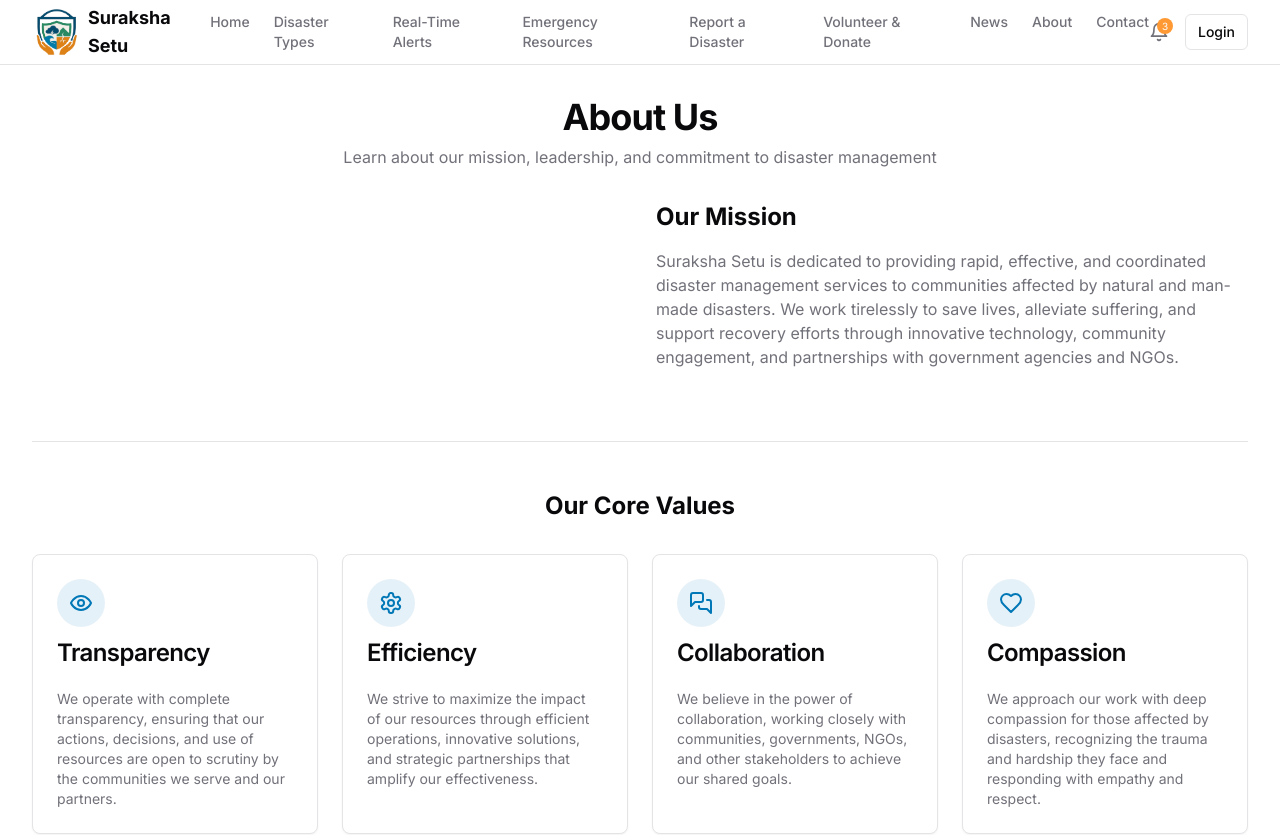
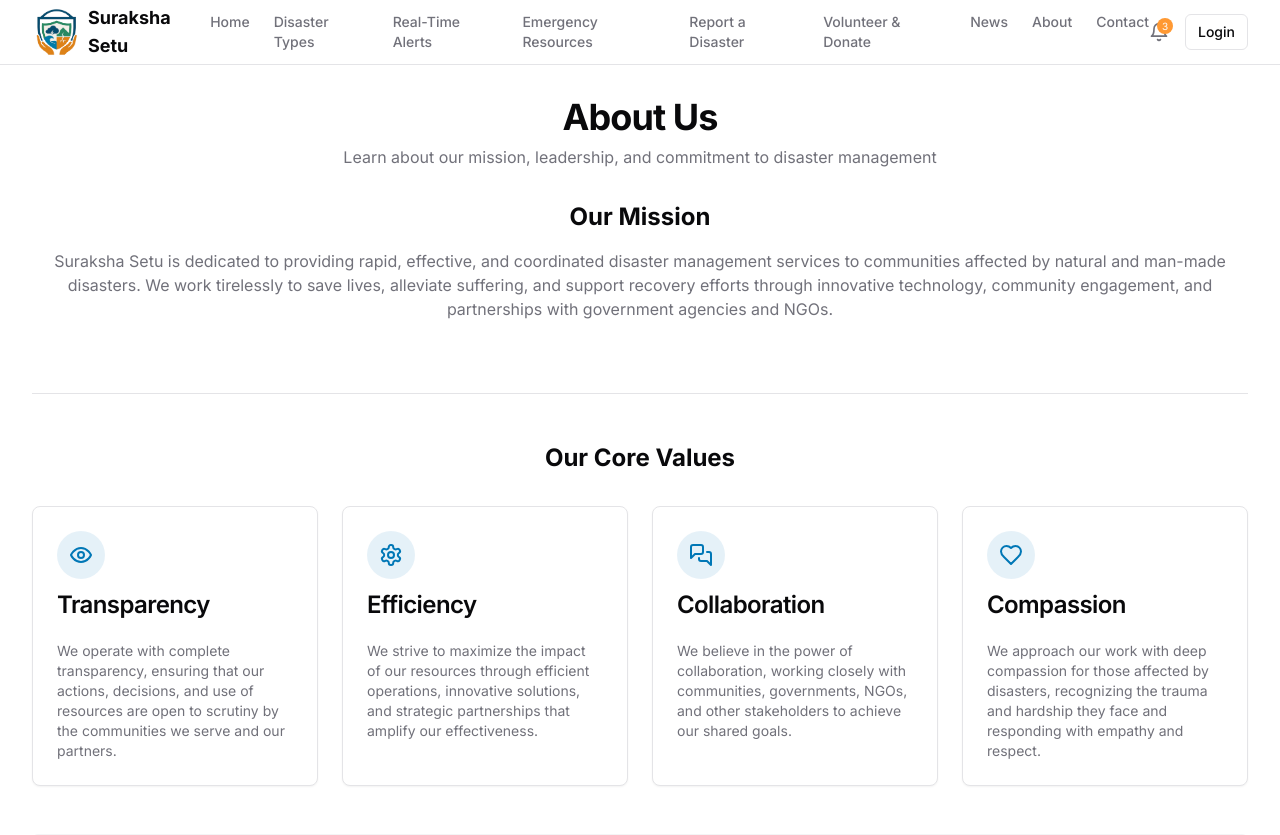
Before and after one commit to Raxy777/disaster-management-system, a Next.js app: page /about in a window 1280 px wide. Shown: the top 835 px of the page. Built offline with nearby package versions, Linux system fonts and the light colour scheme.

Commit message:
minor fixes

```diff
--- a/components/about-page.tsx
+++ b/components/about-page.tsx
@@ -117,10 +117,10 @@ export function AboutPage() {
 					</p>
 				</div>
 
-        {/* Mission & Vision Section */}
-        <div className="mb-12 grid gap-8 md:grid-cols-2">
+				{/* Mission Section */}
+				<div className="mb-12 flex flex-col text-center items-center">
 					<div className="relative aspect-video overflow-hidden rounded-lg md:aspect-auto md:h-full">
-
+						{/* Optionally add an image or content here for better balance */}
 					</div>
 					<div className="flex flex-col justify-center">
 						<h2 className="mb-4 text-2xl font-bold">Our Mission</h2>
```
Lines whose indentation alone changed are shown as unchanged.
